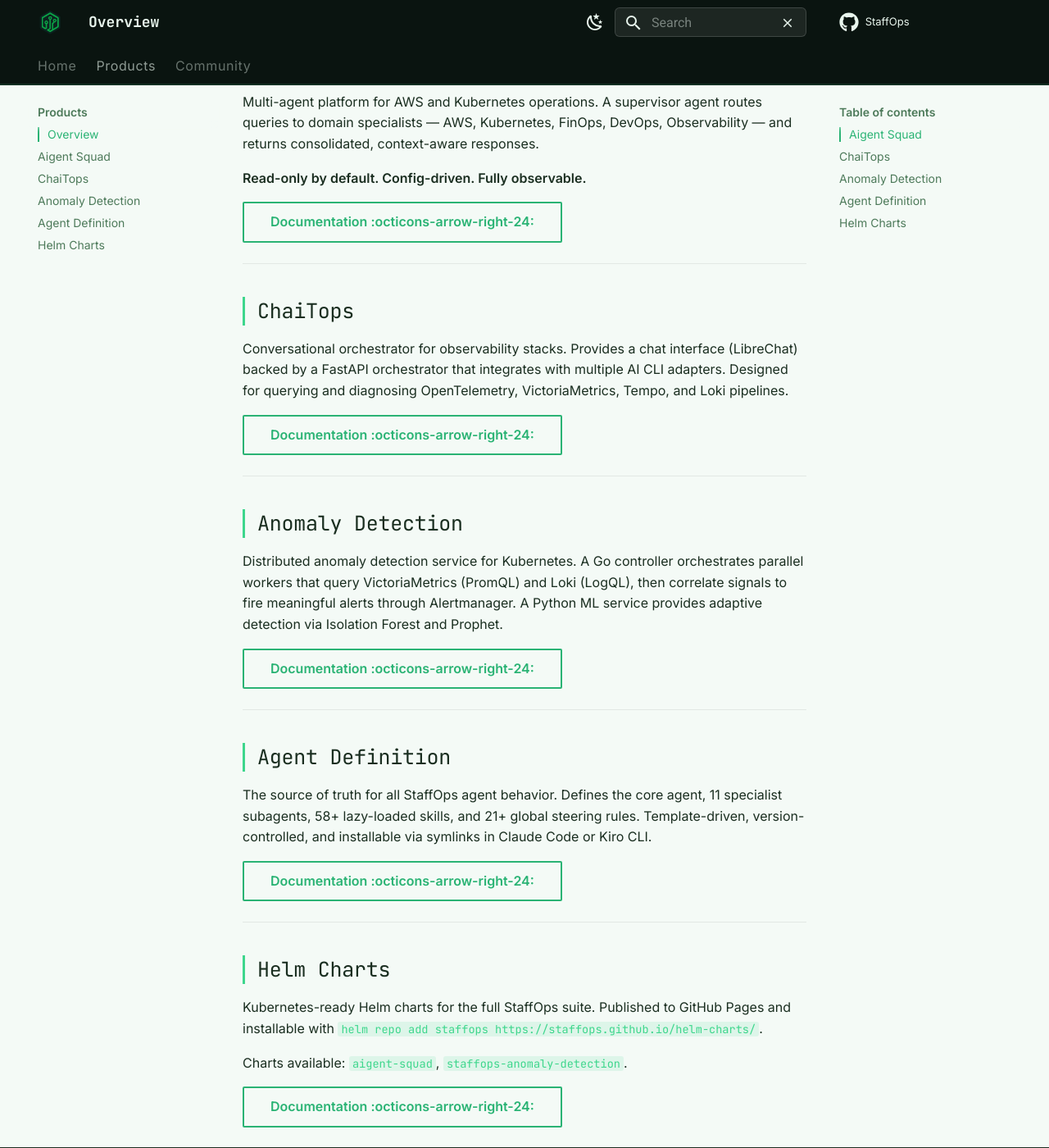
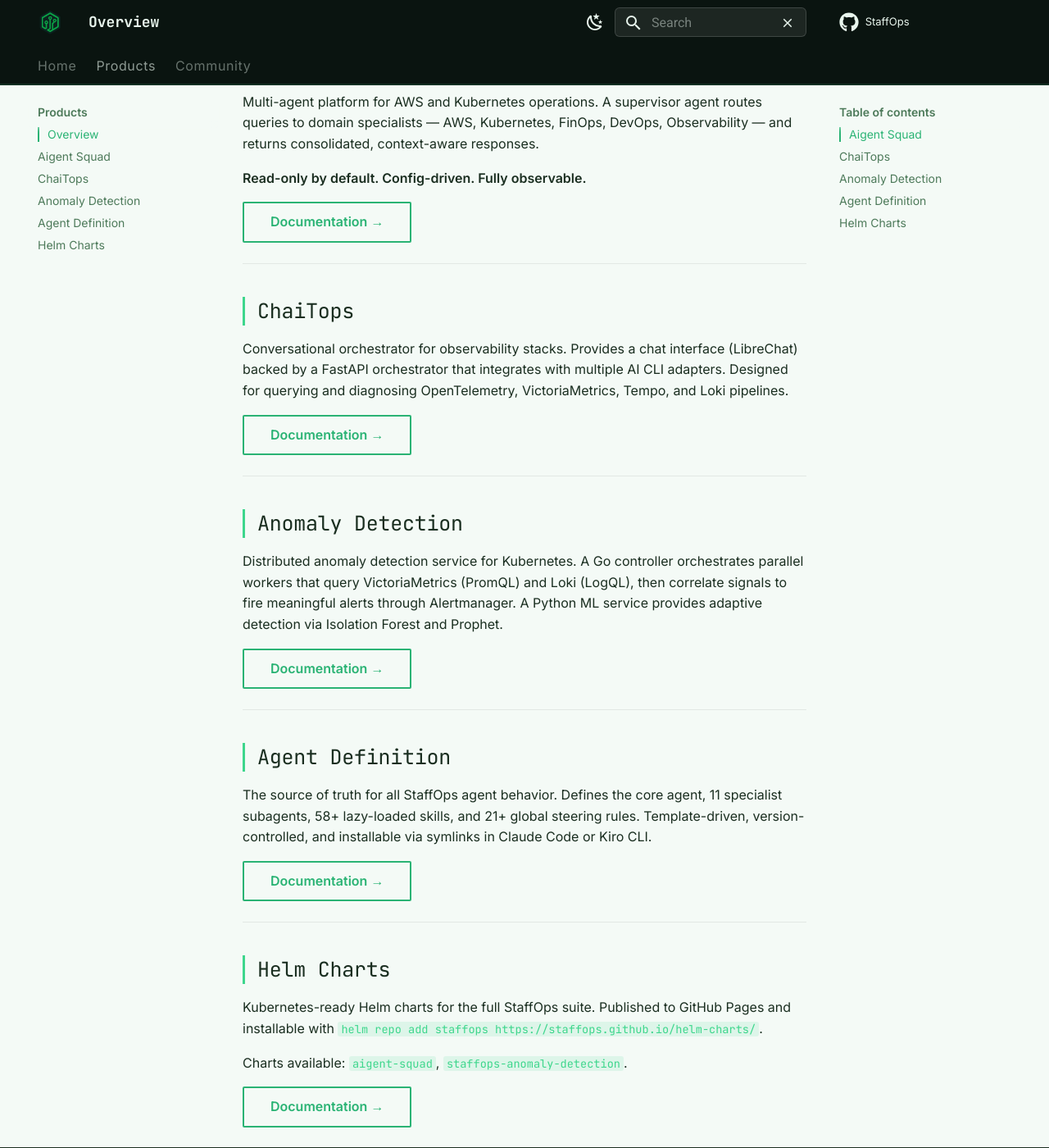
Before and after one commit to StaffOps/staffops.github.io, an MkDocs documentation site: the page built from docs/products/index.md, in a window 1280 px wide and 1400 px high, scrolled down 308 px. Shown: the whole window at 82% size. Built offline with MkDocs 1.6.1 and Material for MkDocs 9.7.7, drawn with Linux system fonts in a browser that asks for light colours.

Commit message:
docs: fix icon rendering and standardize aigent-squad product page format
- Replace :octicons-arrow-right-24: with → (emoji extension not available)
- Add !!! info "Full documentation" admonition to aigent-squad page
- Remove redundant Links/License sections, match chaitops format

Co-Authored-By: Claude Sonnet 4.6 <noreply@anthropic.com>

```diff
--- a/docs/products/index.md
+++ b/docs/products/index.md
@@ -12,7 +12,7 @@ Multi-agent platform for AWS and Kubernetes operations. A supervisor agent route
 
 **Read-only by default. Config-driven. Fully observable.**
 
-[Documentation :octicons-arrow-right-24:](aigent-squad.md){ .md-button }
+[Documentation →](aigent-squad.md){ .md-button }
 
 ---
 
@@ -20,7 +20,7 @@ Multi-agent platform for AWS and Kubernetes operations. A supervisor agent route
 
 Conversational orchestrator for observability stacks. Provides a chat interface (LibreChat) backed by a FastAPI orchestrator that integrates with multiple AI CLI adapters. Designed for querying and diagnosing OpenTelemetry, VictoriaMetrics, Tempo, and Loki pipelines.
 
-[Documentation :octicons-arrow-right-24:](chaitops.md){ .md-button }
+[Documentation →](chaitops.md){ .md-button }
 
 ---
 
@@ -28,7 +28,7 @@ Conversational orchestrator for observability stacks. Provides a chat interface
 
 Distributed anomaly detection service for Kubernetes. A Go controller orchestrates parallel workers that query VictoriaMetrics (PromQL) and Loki (LogQL), then correlate signals to fire meaningful alerts through Alertmanager. A Python ML service provides adaptive detection via Isolation Forest and Prophet.
 
-[Documentation :octicons-arrow-right-24:](anomaly-detection.md){ .md-button }
+[Documentation →](anomaly-detection.md){ .md-button }
 
 ---
 
@@ -36,7 +36,7 @@ Distributed anomaly detection service for Kubernetes. A Go controller orchestrat
 
 The source of truth for all StaffOps agent behavior. Defines the core agent, 11 specialist subagents, 58+ lazy-loaded skills, and 21+ global steering rules. Template-driven, version-controlled, and installable via symlinks in Claude Code or Kiro CLI.
 
-[Documentation :octicons-arrow-right-24:](agent-definition.md){ .md-button }
+[Documentation →](agent-definition.md){ .md-button }
 
 ---
 
@@ -46,4 +46,4 @@ Kubernetes-ready Helm charts for the full StaffOps suite. Published to GitHub Pa
 
 Charts available: `aigent-squad`, `staffops-anomaly-detection`.
 
-[Documentation :octicons-arrow-right-24:](helm-charts.md){ .md-button }
+[Documentation →](helm-charts.md){ .md-button }
```
Also changed, not shown: docs/products/aigent-squad.md (+6 -9 lines).
